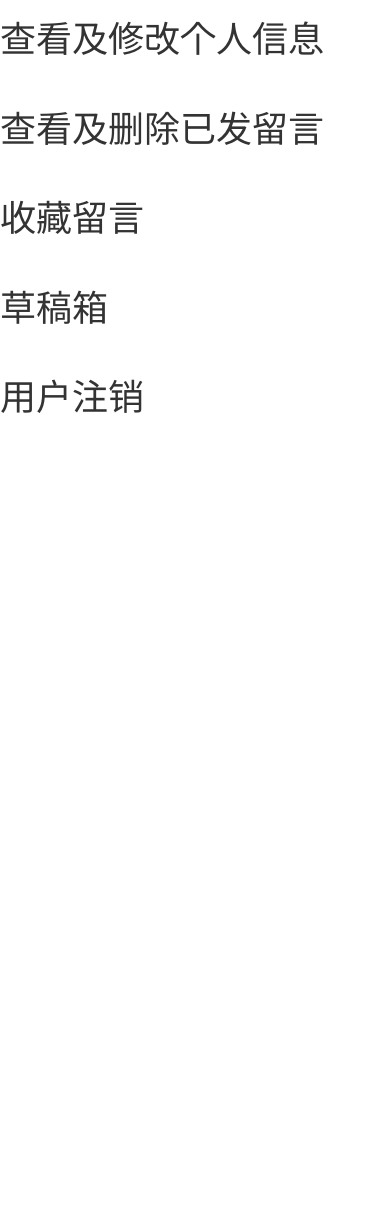
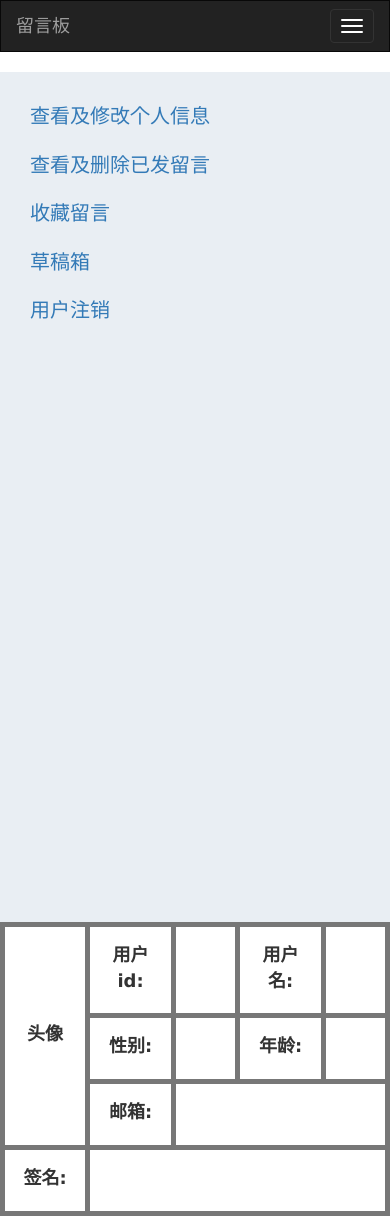
Before and after one commit to KingFarGrace/chat_board, a Flask app: page /myPage/ in a window 390 px wide; the page is wider, and only the part inside the window is pictured. Before the commit the page ends 413 px from the top of that part, so only its background shows below. Run offline with Flask 2, Linux system fonts and the light colour scheme; some libraries are stand-ins or nearby versions.

Commit message:
修改前端界面 -完善个人页面

```diff
--- a/static/site.css
+++ b/static/site.css
@@ -46,3 +46,26 @@
     width: 400px;
     margin: 5px;
 }
+
+#mypageNav {
+    font-size: 20px;
+    background-color: #e9eef3;
+    /* width: 20%; */
+    padding: 30px;
+    margin: 0px;
+    height: 850px;
+    list-style: none;
+}
+
+#mypageNav li{
+    padding-bottom: 20px;
+}
+
+#infoTable td{
+    font-family: Verdana;
+    font-size: 18px;
+    width: 200px;
+    padding: 15px;
+    text-align: center;
+    border: 5px solid #777777;
+}
--- a/templates/myPage.html
+++ b/templates/myPage.html
@@ -1,10 +1,51 @@
 {% extends 'base.html' %}
 
-{% block title %}用户登录{% endblock %}
-{% block body %}
-    <h1>查看及修改个人信息</h1><br>
-    <h1>查看及删除已发留言</h1><br>
-    <h1>收藏留言</h1><br>
-    <h1>草稿箱</h1><br>
-    <h1>用户注销</h1>
+{% block title %}个人页面{% endblock %}
+
+{% block styles %}
+    {{ super() }}
+    <link rel="stylesheet" type="text/css" href="{{url_for('static', filename='site.css')}}" />
 {% endblock %}
+
+{% block content %}
+<div class="row">
+    <div class="col-md-2 col-lg-2">
+    {% block nav %}
+    <ul id="mypageNav">
+        <li><a href="#">查看及修改个人信息</a></li>
+        <li><a href="#">查看及删除已发留言</a></li>
+        <li><a href="#">收藏留言</a></li>
+        <li><a href="#">草稿箱</a></li>
+        <li><a href="#">用户注销</a></li>
+    </ul>
+    {% endblock %}
+    </div>
+    <div class="col-md-10 col-lg-10">
+    {% block mypageContent %}
+    <table id="infoTable">
+        <tr>
+            <td rowspan="3" colspan="2"><label>头像</label></td>
+            <td><label>用户id:</label></td>
+            <td></td>
+            <td><label>用户名:</label></td>
+            <td></td>
+        </tr>
+        <tr>
+            <td><label>性别:</label></td>
+            <td></td>
+            <td><label>年龄:</label></td>
+            <td></td>
+        </tr>
+        <tr>
+            <td><label>邮箱:</label></td>
+            <td colspan="3"></td>
+        </tr>
+        <tr>
+            <td><label>签名:</label></td>
+            <td colspan="5"></td>
+        </tr>
+    </table>
+    {% endblock %}
+    </div>
+</div>
+{% endblock %}
```
